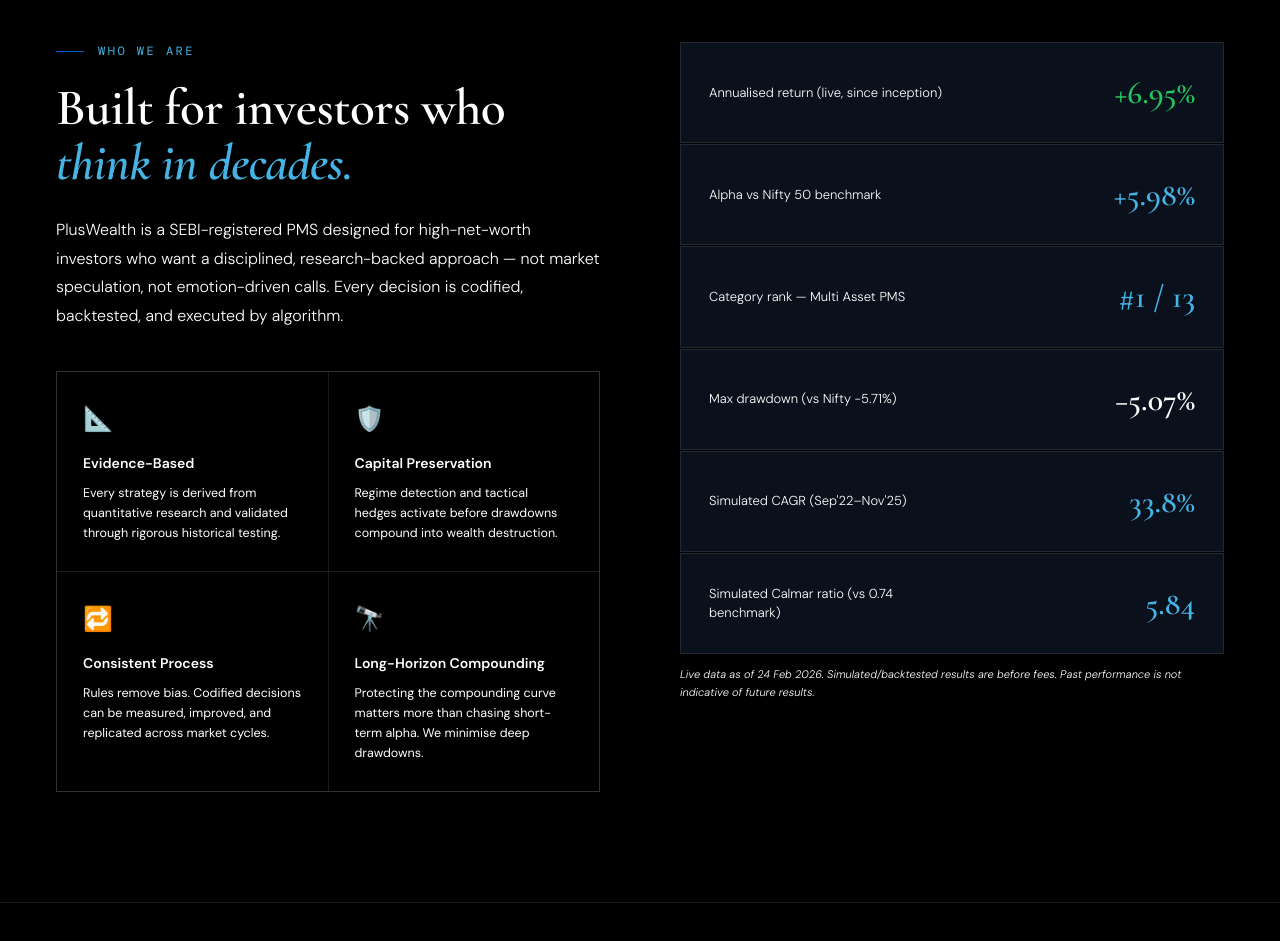
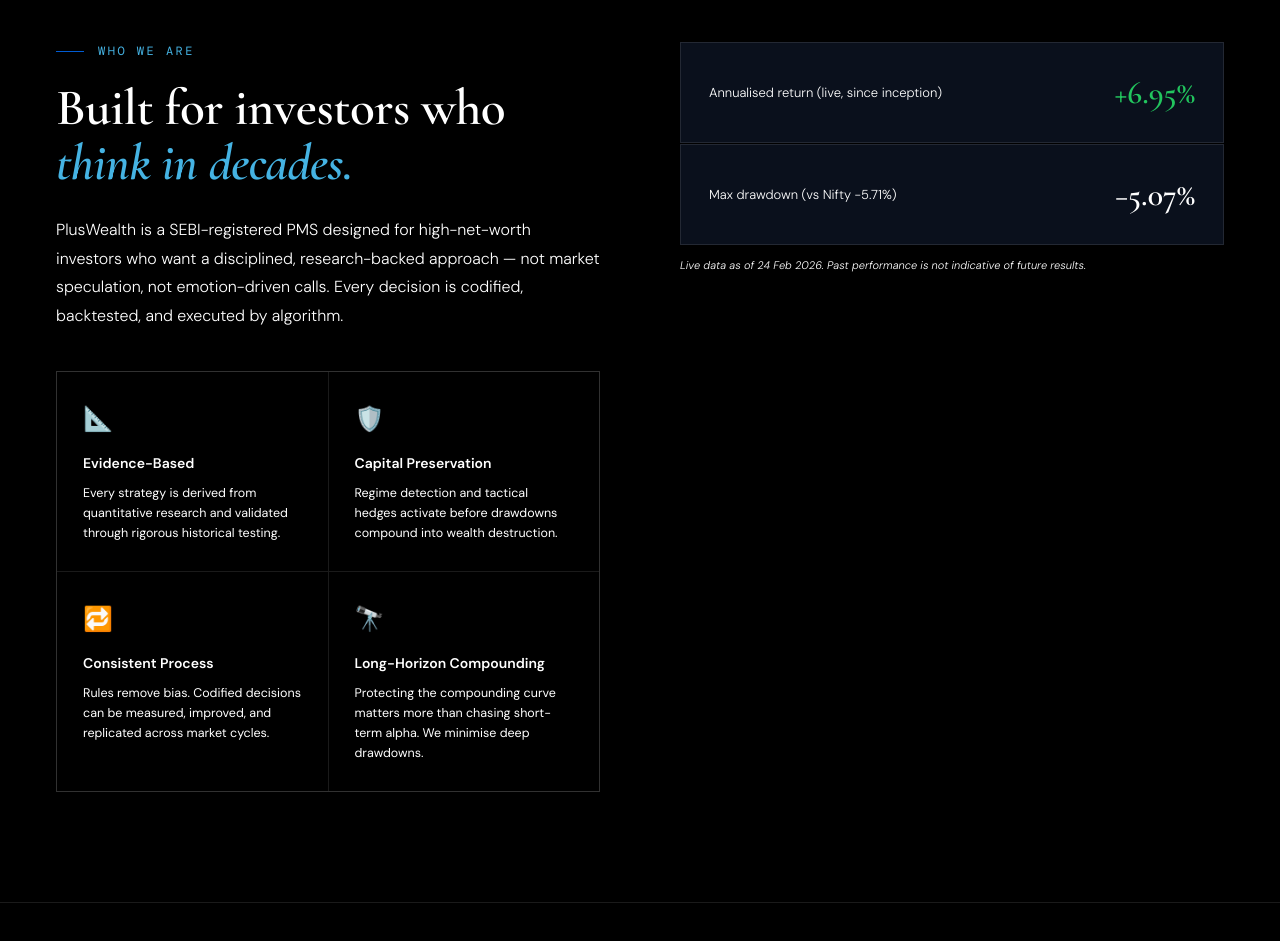
Before and after one commit to mishrakm/pw-pms, a PHP site: page /about.php in a window 1280 px wide. Shown: the part 68-1009 px from the top of the page. Run offline with PHP 8.4, Linux system fonts and the light colour scheme.

Commit message:
remove extra stats

```diff
--- a/about.php
+++ b/about.php
@@ -45,28 +45,12 @@ include 'header.php';
             <div class="stat-row-val g">+6.95%</div>
           </div>
           <div class="stat-row">
-            <div class="stat-row-label">Alpha vs Nifty 50 benchmark</div>
-            <div class="stat-row-val t">+5.98%</div>
-          </div>
-          <div class="stat-row">
-            <div class="stat-row-label">Category rank — Multi Asset PMS</div>
-            <div class="stat-row-val gold">#1 / 13</div>
-          </div>
-          <div class="stat-row">
             <div class="stat-row-label">Max drawdown (vs Nifty −5.71%)</div>
             <div class="stat-row-val w">−5.07%</div>
           </div>
-          <div class="stat-row">
-            <div class="stat-row-label">Simulated CAGR (Sep'22–Nov'25)</div>
-            <div class="stat-row-val gold">33.8%</div>
-          </div>
-          <div class="stat-row">
-            <div class="stat-row-label">Simulated Calmar ratio (vs 0.74 benchmark)</div>
-            <div class="stat-row-val t">5.84</div>
-          </div>
         </div>
         <div style="font-size:11px;color:var(--slate);margin-top:12px;font-style:italic;line-height:1.6;">
-          Live data as of 24 Feb 2026. Simulated/backtested results are before fees. Past performance is not indicative of future results.
+          Live data as of 24 Feb 2026. Past performance is not indicative of future results.
         </div>
       </div>
     </div>
```
Also changed, not shown: 1 other file.
